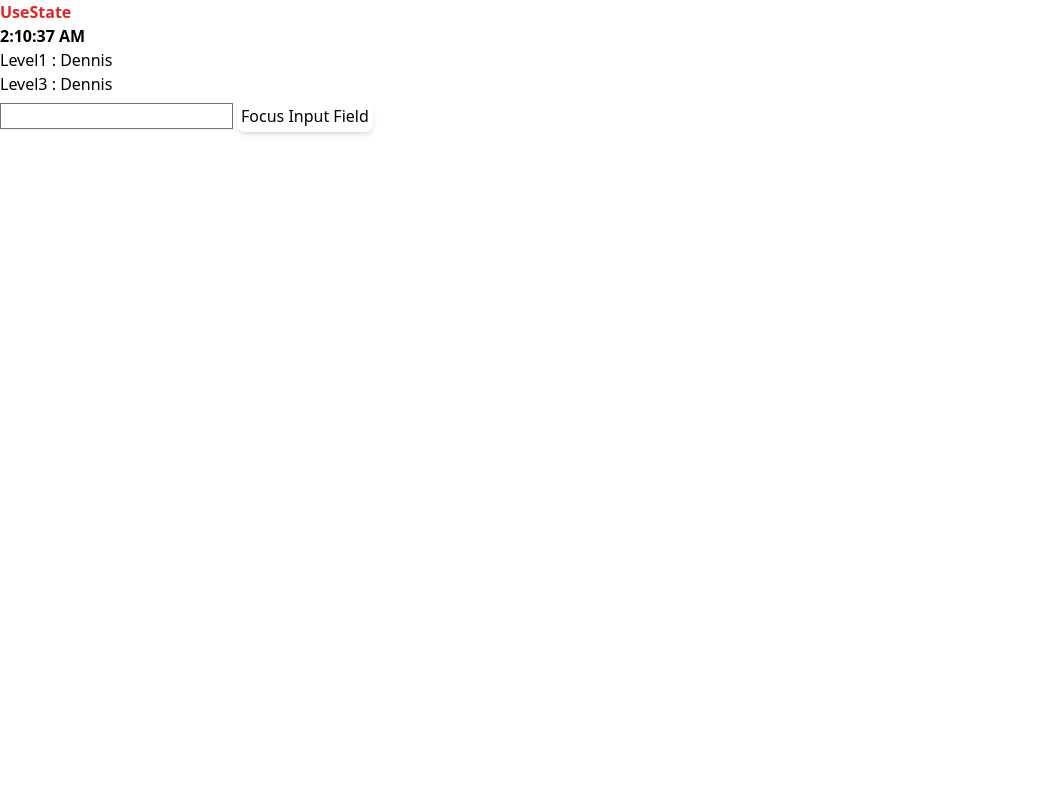
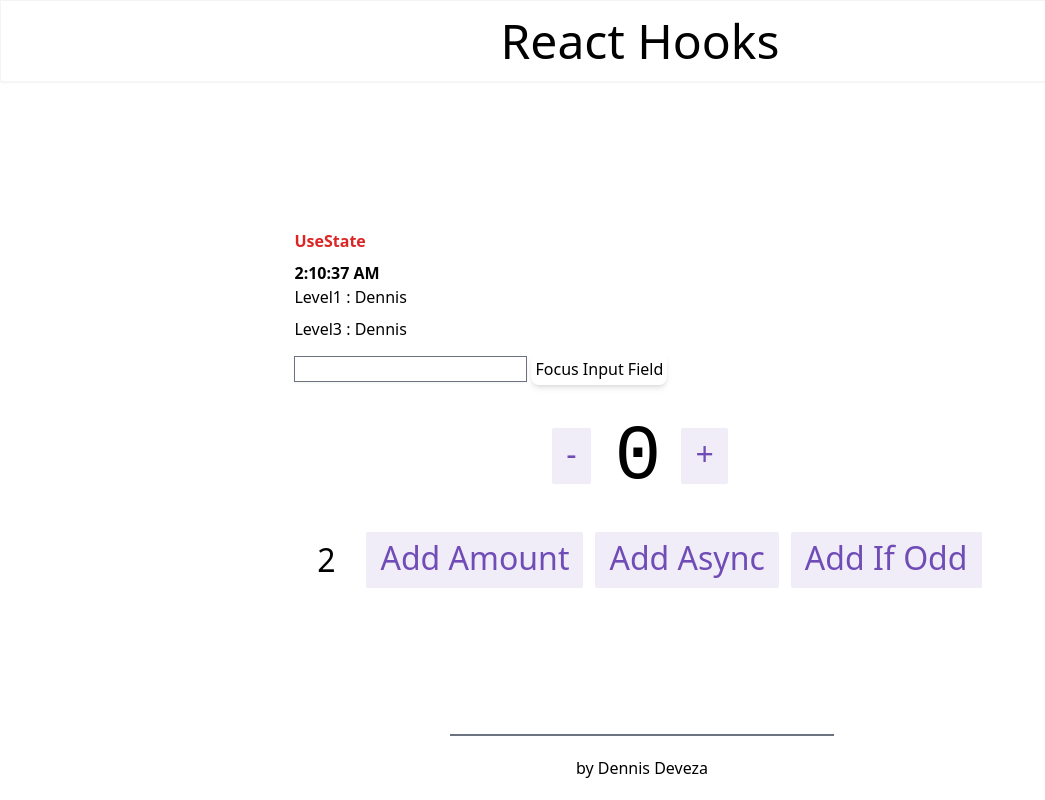
Before and after one commit to ddeveza/react-hooks, a React (Create React App) app: page / in a window 1280 px wide. Shown: the whole page, without its empty margins (0-1045 px from the left). Built offline with nearby package versions, Linux system fonts and the light colour scheme.

Commit message:
added layout components

```diff
--- a/src/App.tsx
+++ b/src/App.tsx
@@ -1,18 +1,21 @@
+import Layout from "./component/LayoutComponents/Layout";
 import UseContextComponent from "./component/UseContext/Level1";
 import UseEffectComponent from "./component/UseEffectComponent";
 import UseRefComponent from "./component/UseRefComponent";
 import UseStateComponent from "./component/UseStateComponent";
+import {Counter} from "./features/counter/Counter";
 
 function App() {
     return (
-        <div>
+        <Layout>
             <UseStateComponent />
             <UseEffectComponent />
             <UseContextComponent />
             <UseRefComponent />
+            <Counter />
             {/* Callback */}
             {/* UseMemo */}
-        </div>
+        </Layout>
     );
 }
 
--- /dev/null
+++ b/src/component/LayoutComponents/Footer.tsx
@@ -0,0 +1,9 @@
+const Footer = () => {
+    return (
+        <div className='p-5 border-t-2 w-96 border-gray-500  text-center overflow-x-hidden '>
+            by Dennis Deveza
+        </div>
+    );
+};
+
+export default Footer;
--- /dev/null
+++ b/src/component/LayoutComponents/Header.tsx
@@ -0,0 +1,9 @@
+const Header = () => {
+    return (
+        <div className='text-5xl p-4 shadow-sm border border-gray-100 min-w-full text-center'>
+            React Hooks
+        </div>
+    );
+};
+
+export default Header;
--- /dev/null
+++ b/src/component/LayoutComponents/Layout.tsx
@@ -0,0 +1,21 @@
+import React from "react";
+import Footer from "./Footer";
+import Header from "./Header";
+
+interface LayoutProps {
+    children: React.ReactNode;
+}
+
+const Layout = ({children}: LayoutProps) => {
+    return (
+        <div className='flex flex-col  min-h-screen justify-center items-center space-x-1'>
+            <Header />
+            <div className='flex-1 flex flex-col justify-center space-y-2'>
+                {children}
+            </div>
+            <Footer />
+        </div>
+    );
+};
+
+export default Layout;
```
